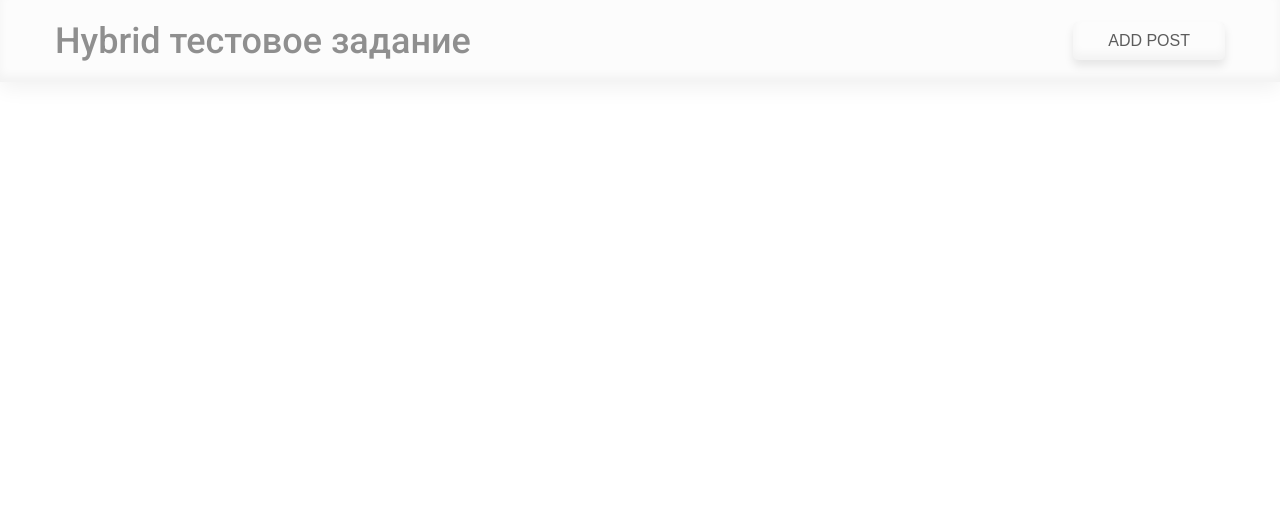
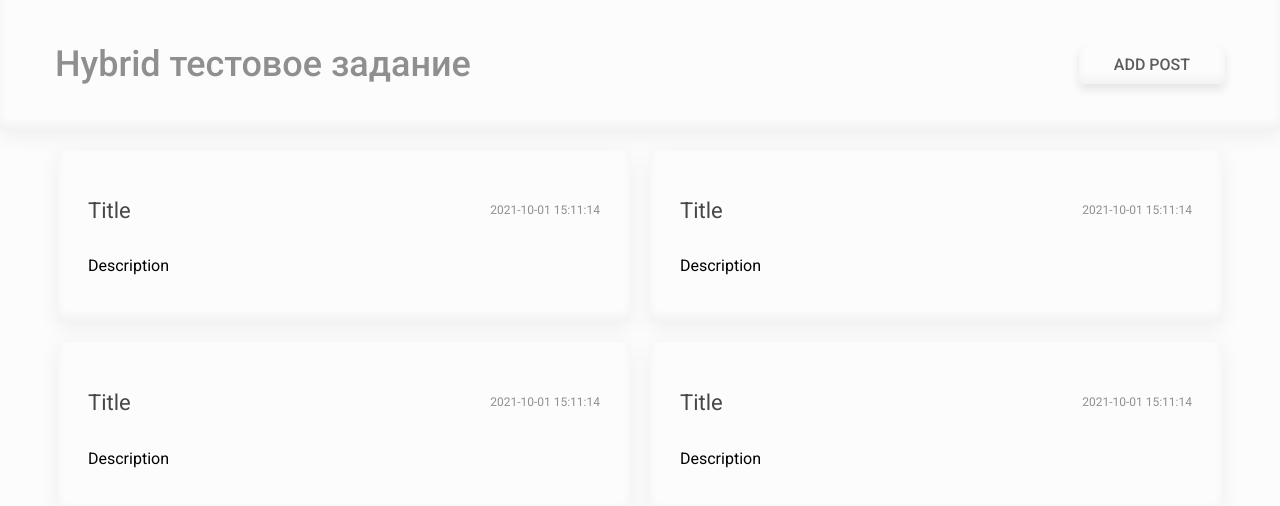
Before and after one commit to ok-webdev/hybrid-test-task, a Vue app: page / in a window 1280 px wide. Shown: the top 506 px of the page. Built offline with nearby package versions, Linux system fonts and the light colour scheme.

Commit message:
add changes to App

```diff
--- a/src/App.vue
+++ b/src/App.vue
@@ -2,30 +2,76 @@
   <div id="app">
     <the-header
       title="Hybrid тестовое задание"
+      @open-modal="showModal"
     />
+    <div class="content">
+      <card-post
+        v-for="post in posts"
+        :key="post.date"
+        :date="post.date"
+      />
+    </div>
+    <modal-backdrop v-if="isModal" @close="hideModal">
+      <add-post @close="hideModal"/>
+    </modal-backdrop>
   </div>
 </template>
 
 <script>
-import TheHeader from './components/ui/TheHeader'
+import TheHeader from './components/ui/TheHeader';
+import CardPost from './components/blog/CardPost';
+import AddPost from './components/modals/AddPost';
+import ModalBackdrop from './components/ui/ModalBackdrop';
+
 export default {
   name: 'App',
   components: {
-    TheHeader
+    TheHeader,
+    CardPost,
+    AddPost,
+    ModalBackdrop
+  },
+  data() {
+    return {
+      posts: [
+        {date: new Date().toISOString().replace(/T/, ' ').replace(/\..+/, '')},
+        {date: new Date().toISOString().replace(/T/, ' ').replace(/\..+/, '')},
+        {date: new Date().toISOString().replace(/T/, ' ').replace(/\..+/, '')},
+        {date: new Date().toISOString().replace(/T/, ' ').replace(/\..+/, '')},
+      ],
+      isModal: false,
+    }
+  },
+  methods: {
+    showModal() {
+      this.isModal = true;
+    },
+    hideModal () {
+      this.isModal = false;
+    }
   }
 }
 </script>
 
 <style lang="scss">
+  @import './assets/scss/normalize';
   @import './assets/scss/fonts';
   *,
   *::before,
   *::after {
-    margin: 0;
-    padding: 0;
-    box-sizing: border-box;
+    font-family: 'Roboto', sans-serif;
   }
   #app {
-    font-family: 'Roboto', sans-serif;
+    height: 100vh;
+    background: #fcfcfc;
+    position: relative;
+  }
+  .content{
+    display: flex;
+    align-items: center;
+    justify-content: center;
+    grid-gap: 20px;
+    flex-wrap: wrap;
+    margin-top: 20px;
   }
 </style>
```
